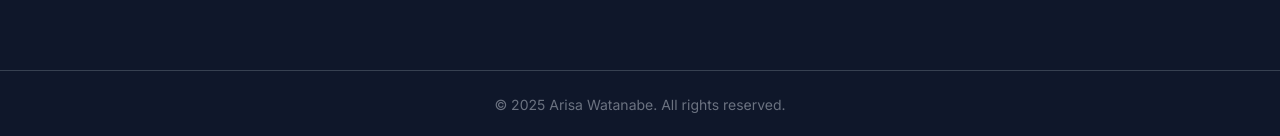
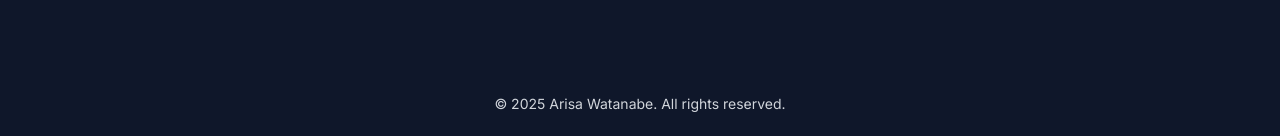
Before and after one commit to ARISA1115/portfolio, a Next.js app: page / in a window 1280 px wide. Shown: the part 1098-1234 px from the top of the page. Built offline with nearby package versions, Linux system fonts and the light colour scheme.

Commit message:
[style]フッター背景色をボディと統一してシームレスな表示に変更

```diff
--- a/src/components/ui/Footer.tsx
+++ b/src/components/ui/Footer.tsx
@@ -1,7 +1,11 @@
 export default function Footer() {
   return (
-    <footer className="text-center text-gray-500 text-sm py-6 border-t border-gray-700 mt-12">
-      © 2025 Arisa Watanabe. All rights reserved.
+    <footer className="mt-12 bg-slate-900">
+      <div className="max-w-7xl mx-auto px-4 sm:px-6 lg:px-8">
+        <div className="py-6 text-center text-gray-300 text-sm">
+          © 2025 Arisa Watanabe. All rights reserved.
+        </div>
+      </div>
     </footer>
   );
 }
```
